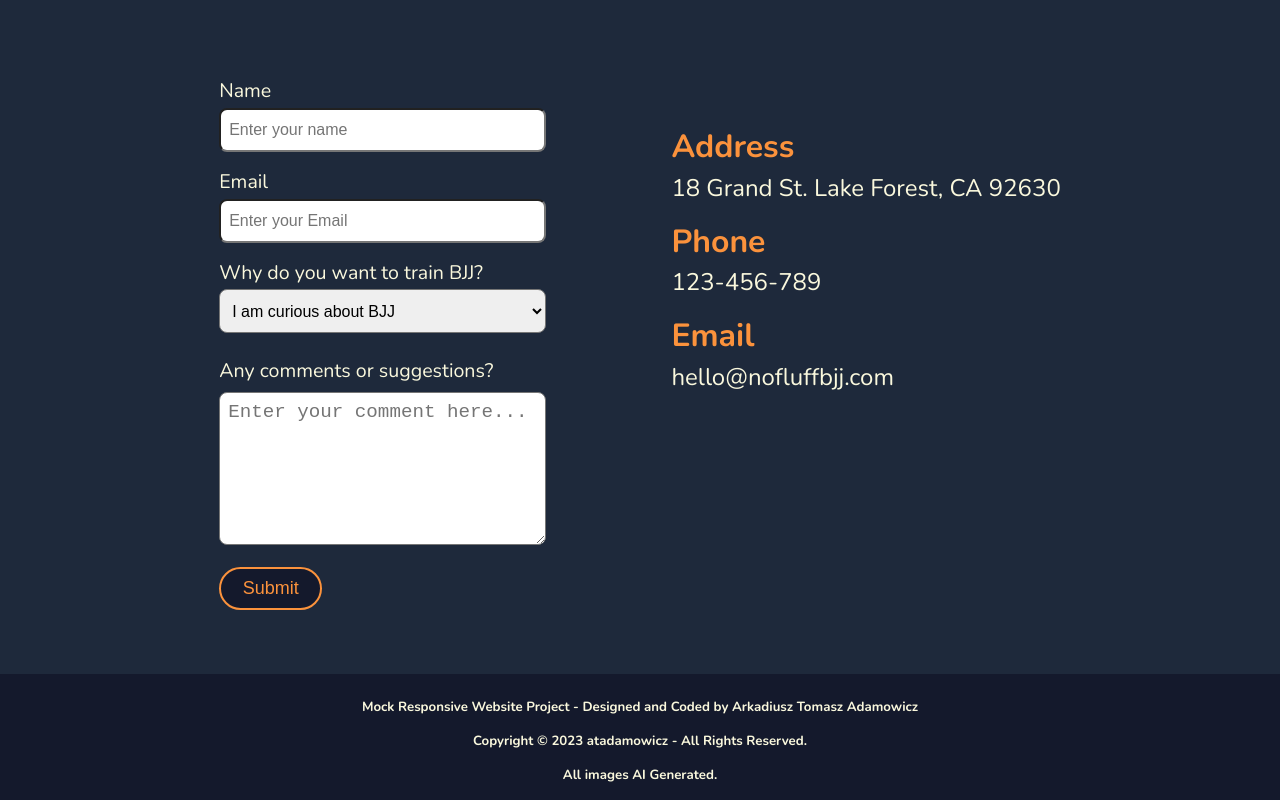
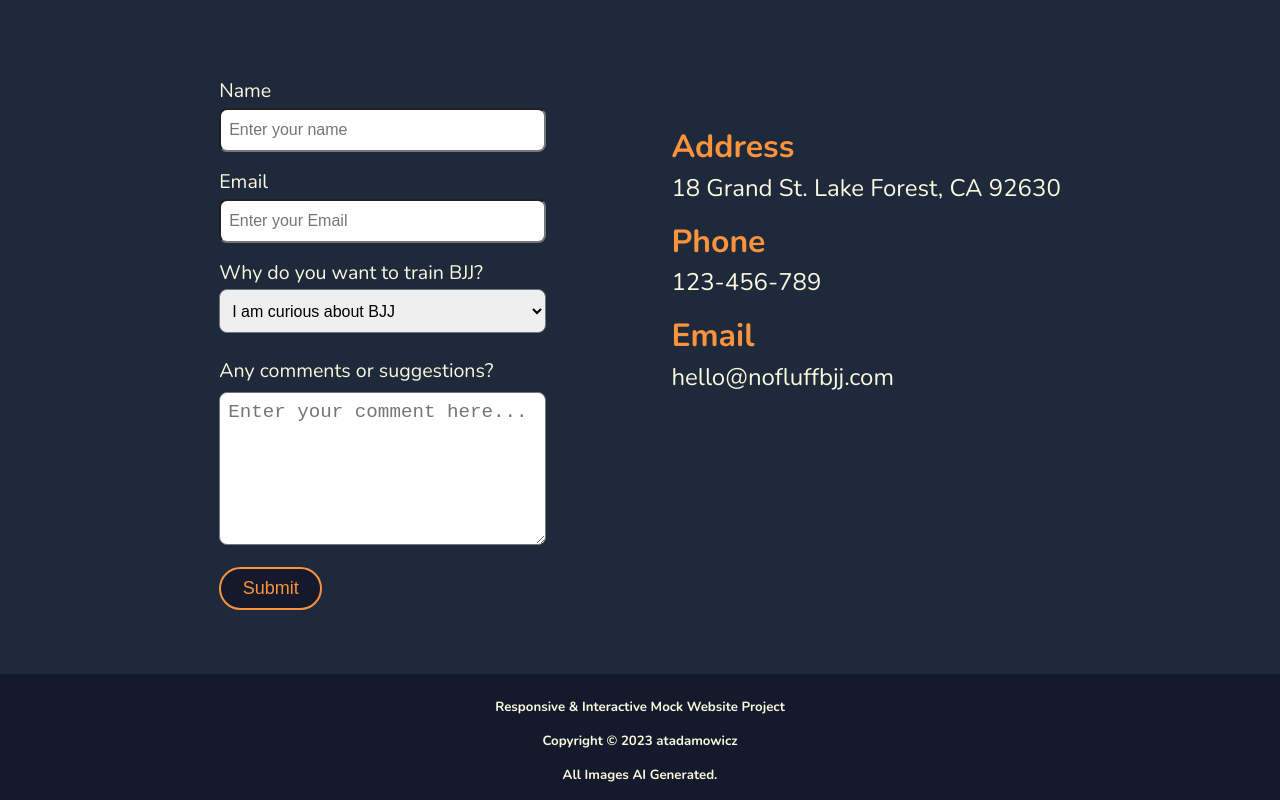
Before and after one commit to atadamowicz/bjj-website, a website built with Parcel: page index.html in a window 1280 px wide. Shown: the part 3357-4157 px from the top of the page. Built offline with nearby package versions, Linux system fonts and the light colour scheme.

Commit message:
Updated footer info

```diff
--- a/index.html
+++ b/index.html
@@ -255,9 +255,9 @@
     </main>
     <footer class="footer">
       <div class="container">
-        <h5 class="footer__heading">Mock Responsive Website Project - Designed and Coded by Arkadiusz Tomasz Adamowicz<h5>
-        <p class="footer__description">Copyright © 2023 atadamowicz - All Rights Reserved.
-        <p class="footer__description">All images AI Generated.</p>
+        <h5 class="footer__heading">Responsive & Interactive Mock Website Project<h5>
+        <p class="footer__description">Copyright © 2023 atadamowicz</p>
+        <p class="footer__description">All Images AI Generated.</p>
       </div>
     </footer>
 
```
